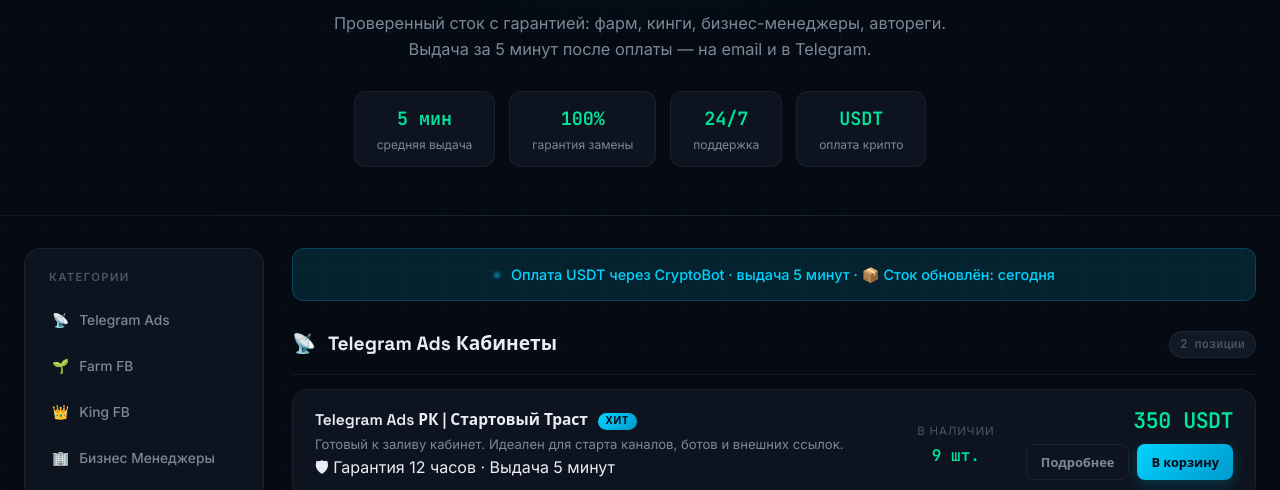
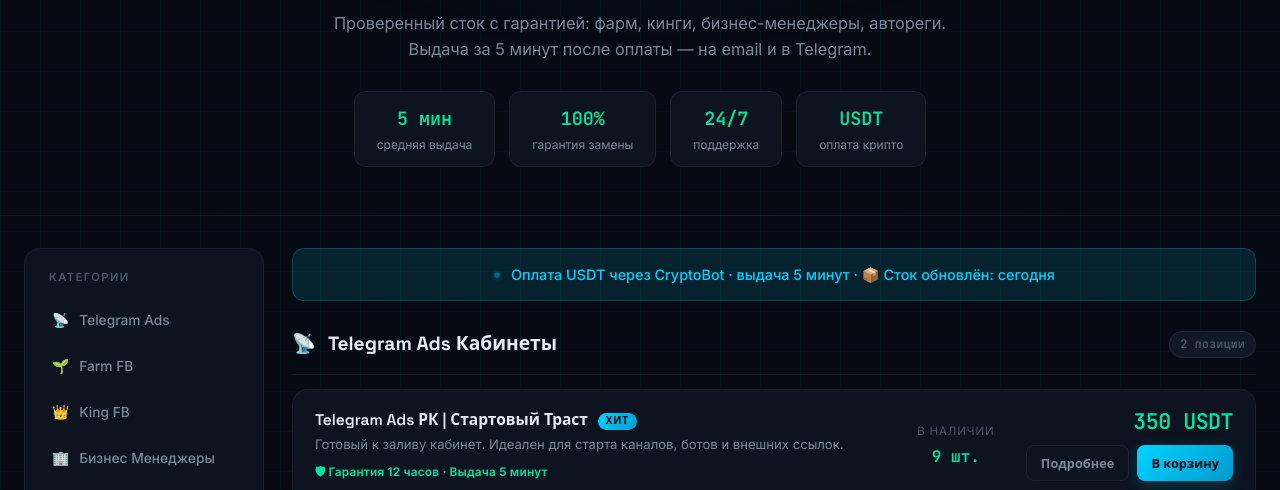
Before and after one commit to amigos560/osnova8, a website: page public/index.html in a window 1280 px wide. Shown: the part 289-779 px from the top of the page. Drawn offline with Linux system fonts and the light colour scheme.

Commit message:
Update styles.css

```diff
--- a/public/styles.css
+++ b/public/styles.css
@@ -299,3 +299,5 @@ footer a:hover { color: var(--cyan); }
   .dot { animation: none; }
   * { transition-duration: .01ms !important; animation-duration: .01ms !important; }
 }
+/* ── Гарантия на карточке товара ── */
+.p-warranty { margin-top: 8px; font-size: .74rem; font-weight: 600; color: var(--green); letter-spacing: .2px; }
```
